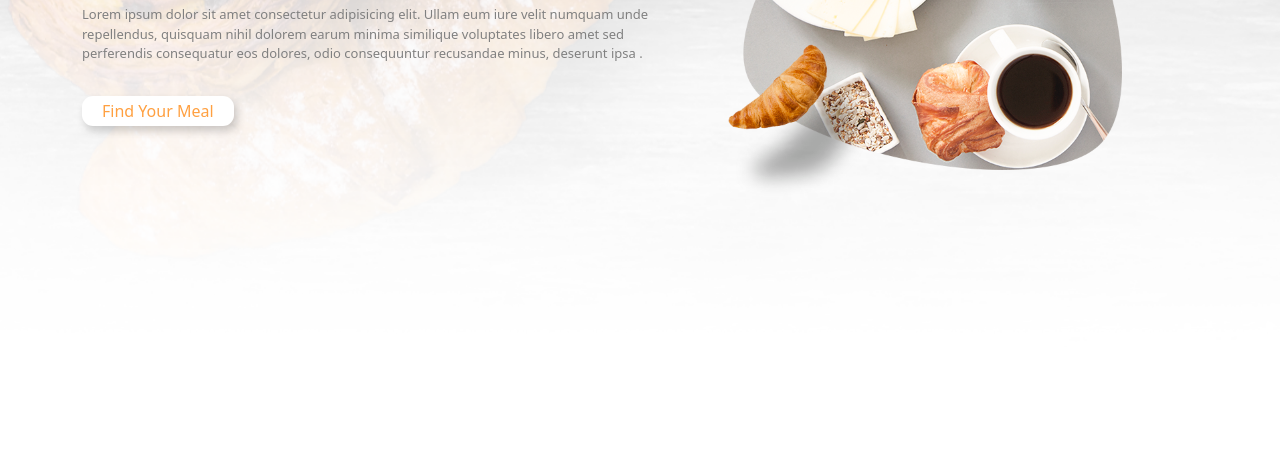
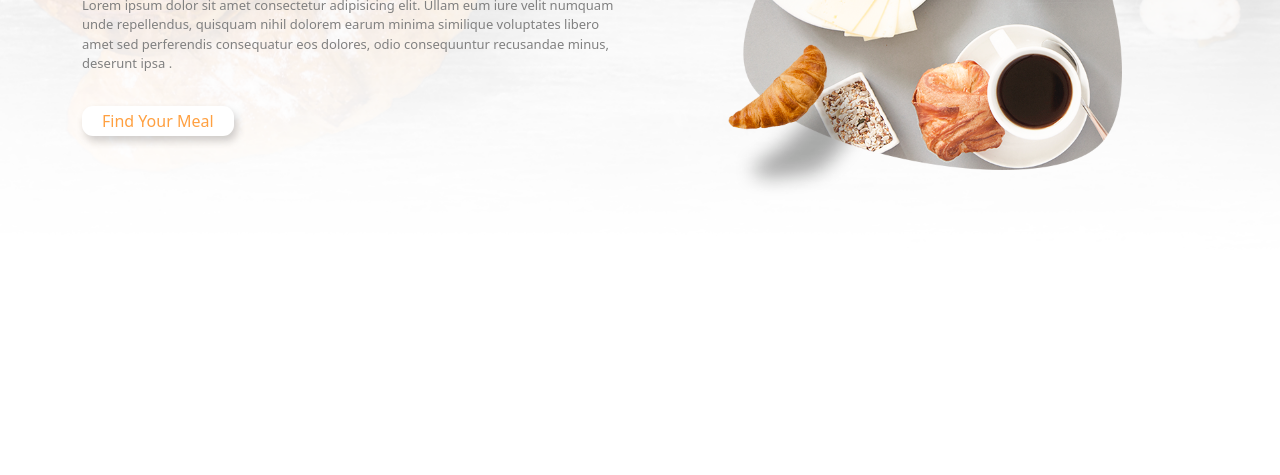
Before and after one commit to infobijoy/FO7702, a plain HTML site: page index.html in a window 1280 px wide. Shown: the part 325-800 px from the top of the page. Drawn offline with nearby package versions, Linux system fonts and the light colour scheme.

Commit message:
complate header

```diff
--- a/index.html
+++ b/index.html
@@ -61,7 +61,6 @@
 
     <!--------------Bootsrtap added start------------------>
     <script src="https://cdn.jsdelivr.net/npm/@popperjs/core@2.11.6/dist/umd/popper.min.js" integrity="sha384-oBqDVmMz9ATKxIep9tiCxS/Z9fNfEXiDAYTujMAeBAsjFuCZSmKbSSUnQlmh/jp3" crossorigin="anonymous"></script>
-<script src="https://cdn.jsdelivr.net/npm/bootstrap@5.3.0-alpha2/dist/js/bootstrap.min.js" integrity="sha384-heAjqF+bCxXpCWLa6Zhcp4fu20XoNIA98ecBC1YkdXhszjoejr5y9Q77hIrv8R9i" crossorigin="anonymous"></script>
     <!--------------Bootsrtap added end------------------>
 </body>
 </html>
--- a/style.css
+++ b/style.css
@@ -14,7 +14,7 @@ a.nav-link {
     background-size: cover;
 }
 .headerSection {
-    height: 600px;
+    height: 500px;
     width: 100%;
 }
 .headerCustom {
@@ -25,7 +25,7 @@ a.nav-link {
 }
 .headerCustom p {
     font-size: 13px;
-    width: 600px;
+    max-width: 600px;
     color: gray;
     padding-bottom: 16px;
 }
```
